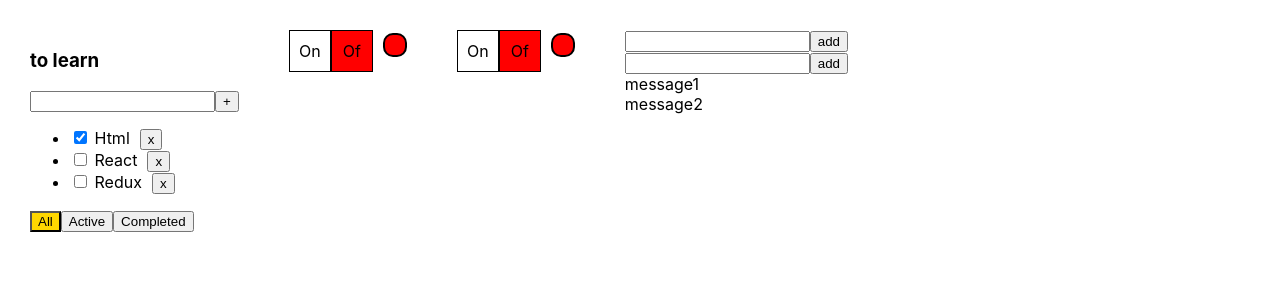
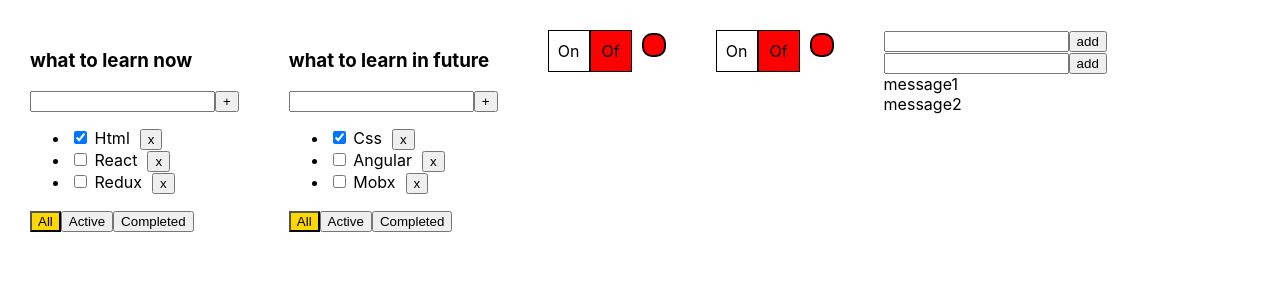
Before and after one commit to Lelik7777/todolist2023, a React (Create React App) app: page / in a window 1280 px wide. Shown: the top 300 px of the page. Built offline with nearby package versions, Linux system fonts and the light colour scheme.

Commit message:
feat: finish lesson5

```diff
--- a/src/App.tsx
+++ b/src/App.tsx
@@ -1,7 +1,7 @@
 import { useState } from "react";
 import "./App.css";
 import OnOff from "./components/OnOff";
-import Todolist from "./Todolist";
+import Todolist, { FilterType } from "./Todolist";
 import Messages from "./components/Messages";
 import { v1 } from "uuid";
 
@@ -11,37 +11,86 @@ export type TaskType = {
   isDone: boolean;
   additional?: boolean;
 };
+export type TodoListsType = {
+  id: string;
+  title: string;
+  filter: FilterType;
+};
+export type TasksType = {
+  [key: string]: TaskType[];
+};
+function App() {
+  const todoList1 = v1();
+  const todoList2 = v1();
 
-function App() {
-  let [on,setOn]=useState<boolean>(false);
-  let [tasks, setTasks] = useState<TaskType[]>([
+  let [on, setOn] = useState<boolean>(false);
+  // let [tasks, setTasks] = useState<TaskType[]>([
+  //   { id: v1(), title: "Html", isDone: true },
+  //   { id: v1(), title: "React", isDone: false },
+  //   { id: v1(), title: "Redux", isDone: false },
+  // ]);
+  const [tasks, setTasks] = useState<TasksType>({
+    [todoList1]: [
       { id: v1(), title: "Html", isDone: true },
       { id: v1(), title: "React", isDone: false },
       { id: v1(), title: "Redux", isDone: false },
+    ],
+    [todoList2]: [
+      { id: v1(), title: "Css", isDone: true },
+      { id: v1(), title: "Angular", isDone: false },
+      { id: v1(), title: "Mobx", isDone: false },
+    ],
+  });
+  const [todoLists, setTodoLists] = useState<TodoListsType[]>([
+    { id: todoList1, title: "what to learn now", filter: "all" },
+    { id: todoList2, title: "what to learn in future", filter: "all" },
   ]);
 
-  const removeTask = (id: string) =>
-    setTasks(tasks.filter((task) => task.id !== id));
+  const removeTask = (idTodo: string, id: string) => {
+    setTasks({
+      ...tasks,
+      [idTodo]: tasks[idTodo].filter((task) => task.id !== id),
+    });
+    console.log(tasks);
+  };
 
-  const addTask = (title: string) =>
-    setTasks([...tasks, { id: v1(), title, isDone: false }]);
-  const changeCheckedInput = (id: string, isDone: boolean) => {
-    setTasks(
-      tasks.map((task) => (task.id === id ? { ...task, isDone: isDone } : task))
-    );
-  };
+  const addTask = (idTodo: string, title: string) =>
+    setTasks({
+      ...tasks,
+      [idTodo]: [...tasks[idTodo], { id: v1(), title, isDone: false }],
+    });
+  //setTasks([...tasks, { id: v1(), title, isDone: false }]);
+
+  const changeCheckedInput = (idTodo: string, id: string, isDone: boolean) =>
+    setTasks({
+      ...tasks,
+      [idTodo]: tasks[idTodo].map((task) =>
+        task.id === id ? { ...task, isDone } : task
+      ),
+    });
+  //setTasks(tasks.map((task) => (task.id === id ? { ...task, isDone } : task)));
+
   return (
     <div className="App">
+      {/* //   <Todolist
+    //     title="to learn"
+    //     tasks={tasks}
+    //     removeTask={removeTask}
+    //     addTask={addTask}
+    //     changeCheckedInput={changeCheckedInput}
+    //   /> */}
+      {todoLists.map((list) => (
         <Todolist
-        title="to learn"
-        tasks={tasks}
+          listId={list.id}
+          title={list.title}
+          tasks={tasks[list.id]}
           removeTask={removeTask}
           addTask={addTask}
           changeCheckedInput={changeCheckedInput}
         />
-
-      <OnOff on={on} setOn={setOn}/>
-      <OnOff on={on} setOn={setOn}/>
+      ))}
+      <OnOff on={on} setOn={setOn} />
+      <OnOff on={on} setOn={setOn} />
       <Messages />
     </div>
   );
--- a/src/Todolist.tsx
+++ b/src/Todolist.tsx
@@ -2,15 +2,17 @@ import React, { useState, MouseEvent, ChangeEvent, KeyboardEvent } from "react";
 import { TaskType } from "./App";
 
 type PropsType = {
+  listId: string;
   title: string;
   tasks: TaskType[];
-  removeTask: (id: string) => void;
-  addTask: (title: string) => void;
-  changeCheckedInput: (id: string, isDone: boolean) => void;
+  removeTask: (idTodo: string, id: string) => void;
+  addTask: (idTodo: string, title: string) => void;
+  changeCheckedInput: (idTodo: string,id: string, isDone: boolean) => void;
 };
-type FilterType = "all" | "completed" | "active";
+export type FilterType = "all" | "completed" | "active";
 
 export default function Todolist({
+  listId,
   title,
   tasks,
   removeTask,
@@ -27,9 +29,9 @@ export default function Todolist({
   if (filter === "completed") tasks = tasks.filter((task) => task.isDone);
 
   const arrayTasks = tasks.map((task) => {
-    const handlerOnClick = () => removeTask(task.id);
+    const handlerOnClick = () => removeTask(listId, task.id);
     const addInputCheckboxHandler = (e: ChangeEvent<HTMLInputElement>) =>
-      changeCheckedInput(task.id, e.currentTarget.checked);
+      changeCheckedInput(listId,task.id, e.currentTarget.checked);
     return (
       <li key={task.id}>
         <input
@@ -50,7 +52,7 @@ export default function Todolist({
       return;
     }
 
-    addTask(taskTitle);
+    addTask(listId, taskTitle);
     setTaskTitle("");
   };
   const addInputHandler = (e: ChangeEvent<HTMLInputElement>) => {
@@ -58,12 +60,12 @@ export default function Todolist({
     setError(false);
   };
   const addKeyDownHandler = (e: KeyboardEvent<HTMLInputElement>) => {
-    if(!taskTitle){
+    if (!taskTitle) {
       setError(true);
       return;
     }
     if (e.key === "Enter" && taskTitle) {
-      addTask(taskTitle);
+      addTask(listId,taskTitle);
       setTaskTitle("");
     }
   };
@@ -85,9 +87,21 @@ export default function Todolist({
       </div>
       <ul>{arrayTasks}</ul>
       <div>
-        <button className={filter==='all'?'active':''} onClick={() => changeFilter("all")}>All</button>
-        <button className={filter==='active'?'active':''} onClick={() => changeFilter("active")}>Active</button>
-        <button className={filter==='completed'?'active':''} onClick={() => changeFilter("completed")}>Completed</button>
+        <button
+          className={filter === "all" ? "active" : ""}
+          onClick={() => changeFilter("all")}>
+          All
+        </button>
+        <button
+          className={filter === "active" ? "active" : ""}
+          onClick={() => changeFilter("active")}>
+          Active
+        </button>
+        <button
+          className={filter === "completed" ? "active" : ""}
+          onClick={() => changeFilter("completed")}>
+          Completed
+        </button>
       </div>
     </div>
   );
```
Lines whose indentation alone changed are shown as unchanged.
